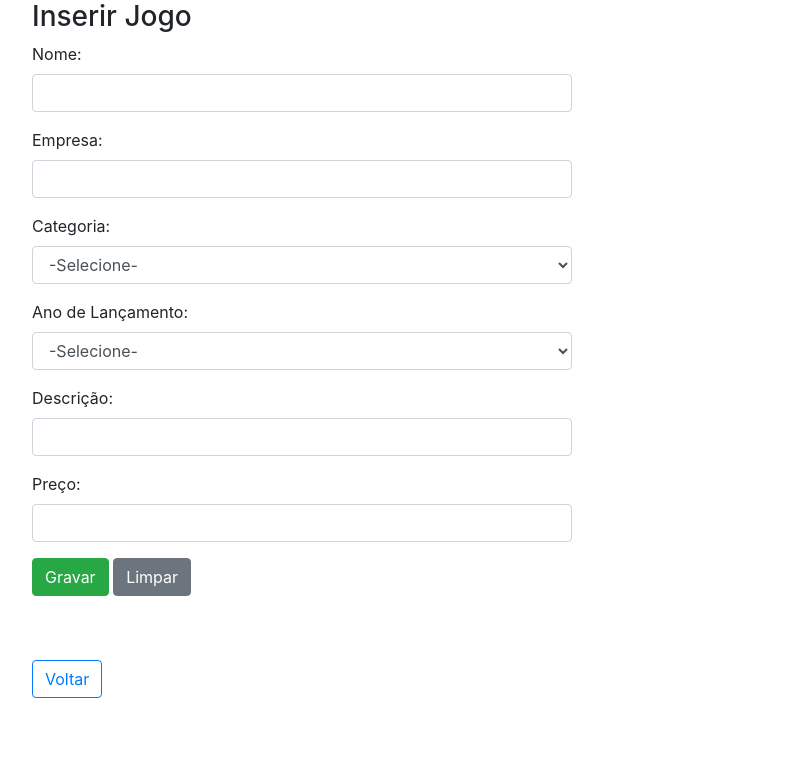
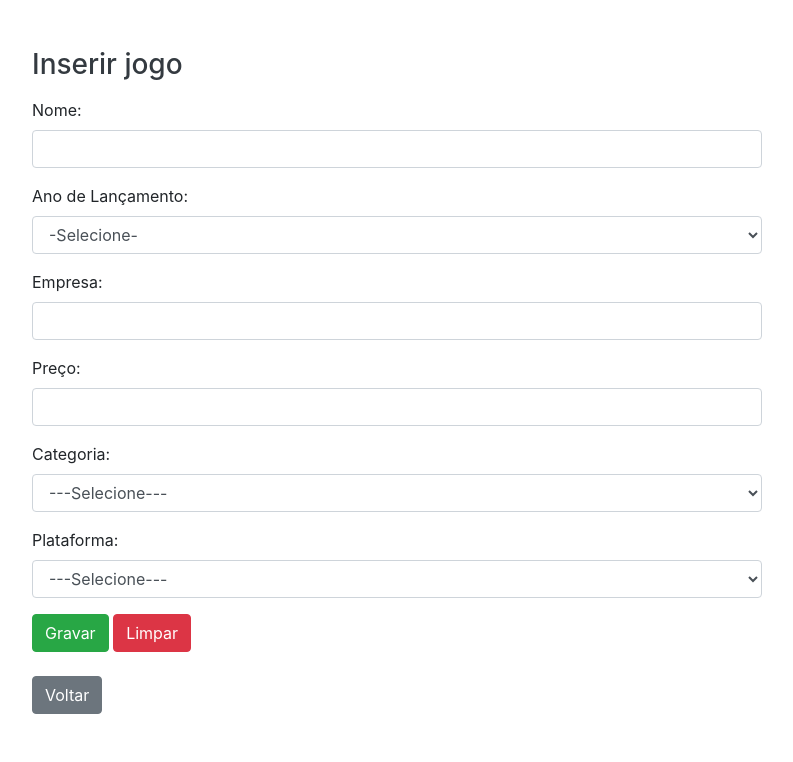
Before and after one commit to FelipeSantili/Trabalho, a PHP site: page /view/jogos/inserir.php in a window 1280 px wide. Shown: the part 56-818 px from the top of the page, without its empty margins (53-846 px from the left). Before the commit the page ends 754 px from the top, so only its background shows below. Run offline with PHP 8.4, Linux system fonts and the light colour scheme; tables that the repository leaves empty or names only in its code hold one stand-in row (values such as "Sample post"); data that the repository does not hold is empty.

Commit message:
Update form.php

```diff
--- a/view/jogos/form.php
+++ b/view/jogos/form.php
@@ -1,40 +1,29 @@
+<?php
+
+include_once(__DIR__ . "/../../controller/CategoriaController.php");
+include_once(__DIR__ . "/../../controller/PlataformaController.php");
+
+$categoriaCont = new CategoriaController();
+$categorias = $categoriaCont->listar();
+
+$plataformaCont = new PlataformaController();
+$plataformas = $plataformaCont->listar();
+?>
+
 <?php
 include_once(__DIR__ . "/../include/header.php");
 ?>
 
-<h3><?php echo ($jogo && $jogo->getId() > 0 ? 'Alterar' : 'Inserir') ?> Jogo</h3>
+<h3 class="text-dark mt-5"><?= ($jogo && $jogo->getId() > 0 ? 'Alterar' : 'Inserir') ?> jogo</h3>
 
 <div class="row">
-    <div class="col-6">
+    <div class="col-8 mt-2">
         <form method="POST" action="">
+
             <div class="form-group">
                 <label for="inpNome">Nome:</label>
-                <input class="form-control" type="text" name="nome" id="inpNome" value="<?php echo ($jogo ? $jogo->getNome() : '') ?>">
-            </div>
-
-            <div class="form-group">
-                <label for="inpEmpresa">Empresa:</label>
-                <input class="form-control" type="text" name="empresa" id="inpEmpresa" value="<?php echo ($jogo ? $jogo->getEmpresa() : '') ?>">
-                </select>
-            </div>
-
-            <div class="form-group">
-                <label for="inpCategoria">Categoria:</label>
-                <select class="form-control" name="categoria" id="inpCategoria">
-                    <option value="">-Selecione-</option>
-                    <option value="Acao">Ação</option>
-                    <option value="RPG">RPG</option>
-                    <option value="Esporte">Esporte</option>
-                    <option value="Simulacao">Simulação</option>
-                    <option value="Aventura">Aventura</option>
-                    <option value="Puzzle">Puzzle</option>
-                    <?php
-                    foreach ($categorias as $categoria) {
-                        $selected = ($jogo && $jogo->getCategoria() && $jogo->getCategoria()->getNome() == $categoria) ? 'selected' : '';
-                        echo "<option value='{$categoria}' {$selected}>{$categoria}</option>";
-                    }
-                    ?>
-                </select>
+                <input class="form-control" type="text" name="nome" id="inpNome"
+                    value="<?= ( $jogo ? $jogo->getNome() : '' ) ?>">
             </div>
 
             <div class="form-group">
@@ -54,34 +43,71 @@ include_once(__DIR__ . "/../include/header.php");
                 </select>
             </div>
 
-
             <div class="form-group">
-                <label for="inpDescricao">Descrição:</label>
-                <input class="form-control" type="text" name="descricao" id="inpDescricao"
-                    value="<?php echo ($jogo ? $jogo->getDescricao() : '') ?>">
+                <label for="inpEmpresa">Empresa:</label>
+                <input class="form-control" type="text" name="empresa" id="inpEmpresa"
+                    value="<?= ( $jogo ? $jogo->getEmpresa() : '' )?>">
             </div>
 
             <div class="form-group">
-                <label for="inpNota">Preço:</label>
-                <input class="form-control" type="number" name="preco" id="inpPreco" step="0.01"
-                    value="<?php echo ($jogo ? $jogo->getPreco() : '') ?>">
+                <label for="inpPreco">Preço:</label>
+                <input class="form-control" type="text" name="preco" id="inpPreco"
+                    value="<?= ($jogo ? number_format($jogo->getPreco(), 2, ',', '') : '') ?>"
+                    pattern="[0-9]+([\.,][0-9]+)?"
+                    title="Informe um valor válido">
+            </div>
+
+
+
+            <div class="form-group">
+                <label for="inpCategoria">Categoria:</label>
+                <select class="form-control" name="categoria" id="inpCategoria">
+                    <option value="">---Selecione---</option>
+                    <?php foreach($categorias as $c): ?>
+                        <option value="<?= $c->getId() ?>"
+                            <?php if($jogo && $jogo->getCategoria() &&
+                                $jogo->getCategoria()->getId() == $c->getId())
+                                echo 'selected';
+                            ?>
+                        >
+                            <?= $c->getNome() ?></option>
+                    <?php endforeach; ?>
+                </select>
+            </div>
+
+            <div class="form-group">
+                <label for="inpPlataforma">Plataforma:</label>
+                <select class="form-control" name="plataforma" id="inpPlataforma">
+                    <option value="">---Selecione---</option>
+                    <?php foreach($plataformas as $p): ?>
+                        <option value="<?= $p->getId() ?>"
+                            <?php if($jogo && $jogo->getPlataforma() &&
+                                $jogo->getPlataforma()->getId() == $p->getId())
+                                echo 'selected';
+                            ?>
+                        >
+                            <?= $p->getNome() ?></option>
+                    <?php endforeach; ?>
+                </select>
             </div>
 
             <button class="btn btn-success" type="submit">Gravar</button>
-            <button class="btn btn-secondary" type="reset">Limpar</button>
+            <button class="btn btn-danger" type="reset">Limpar</button>
 
-            <input type="hidden" name="id_jogo" value="<?php echo ($jogo ? $jogo->getId() : '') ?>">
+            <input type="hidden" name="id_jogo"
+                value="<?= $jogo ? $jogo->getId() : '' ?>">
             <input type="hidden" name="submetido" value="1">
         </form>
+
+        <?php if($msgErros): ?>
+            <div style="color: red;">
+                <?= $msgErros ?>
+            </div>
+        <?php endif; ?>
     </div>
-    <?php if($msgErros): ?>
-        <div class="alert alert-danger">
-            <?= $msgErros ?>
-        </div>
-    <?php endif; ?>
 </div>
-<a class="btn btn-outline-primary mt-5" href="listar.php">Voltar</a>
 
+<a href="listar.php" class="btn btn-secondary mt-2 mb-5">Voltar</a>
 <?php
 include_once(__DIR__ . "/../include/footer.php");
 ?>
```
